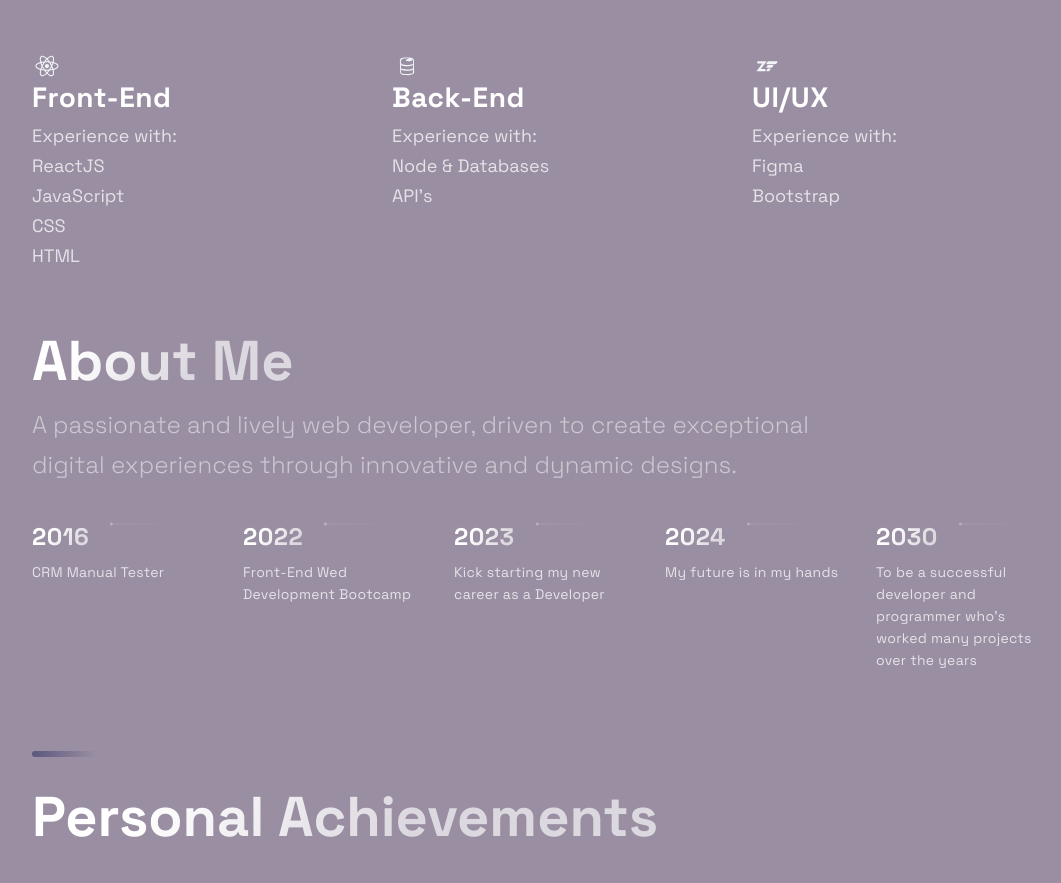
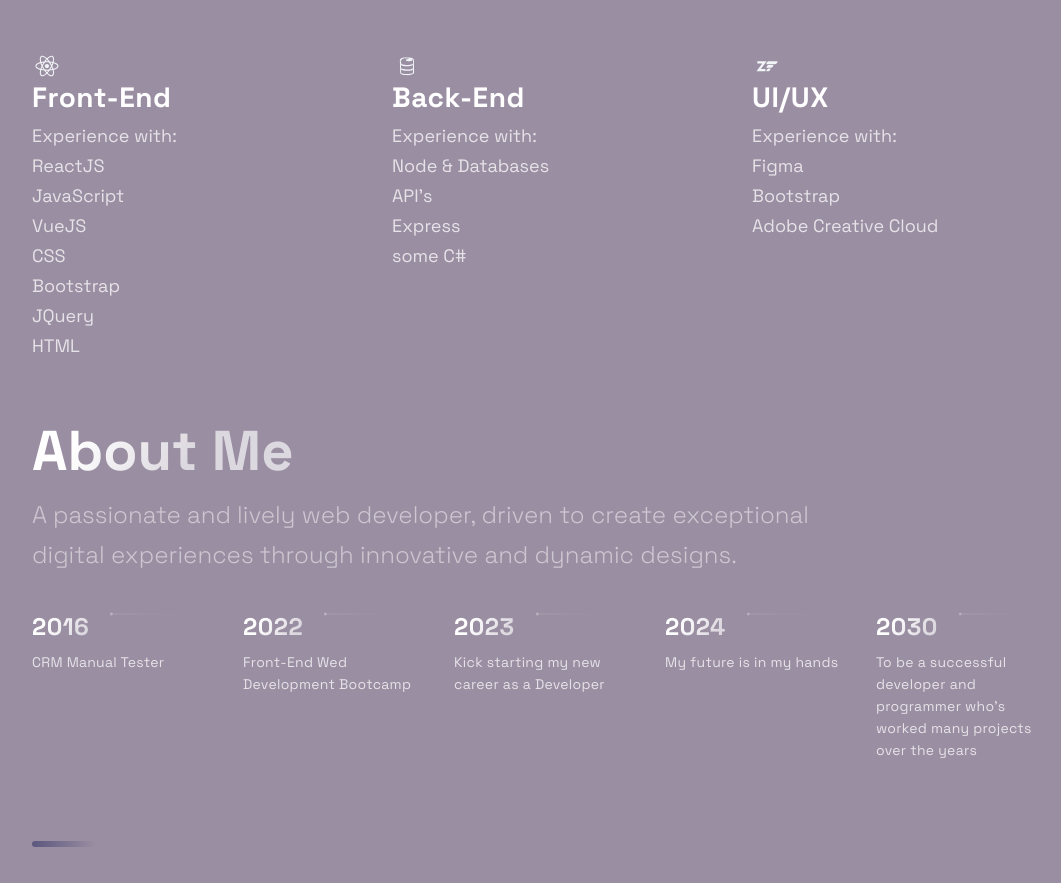
Before and after one commit to markruth2nd/2023-Portfolio, a Next.js app: page / in a window 1280 px wide. Shown: the part 2300-3183 px from the top of the page, without its empty margins (88-1149 px from the left). Built offline with nearby package versions, Linux system fonts and the light colour scheme.

Commit message:
Updated technologies used

```diff
--- a/src/components/Technologies/Technologies.js
+++ b/src/components/Technologies/Technologies.js
@@ -18,7 +18,10 @@
               Experience with: <br />
               ReactJS <br />
               JavaScript <br />
+              VueJS <br />
               CSS <br />
+              Bootstrap <br />
+              JQuery<br />
               HTML <br />
             </ListParagraph>
           </ListContainer>
@@ -30,7 +33,9 @@
             <ListParagraph>
               Experience with: <br />
               Node & Databases <br />
-              API's
+              API's <br />
+              Express <br />
+              some C#
             </ListParagraph>
           </ListContainer>
         </ListItem>
@@ -41,7 +46,8 @@
             <ListParagraph>
               Experience with: <br />
               Figma <br />
-              Bootstrap
+              Bootstrap <br />
+              Adobe Creative Cloud
             </ListParagraph>
           </ListContainer>
         </ListItem>
```
